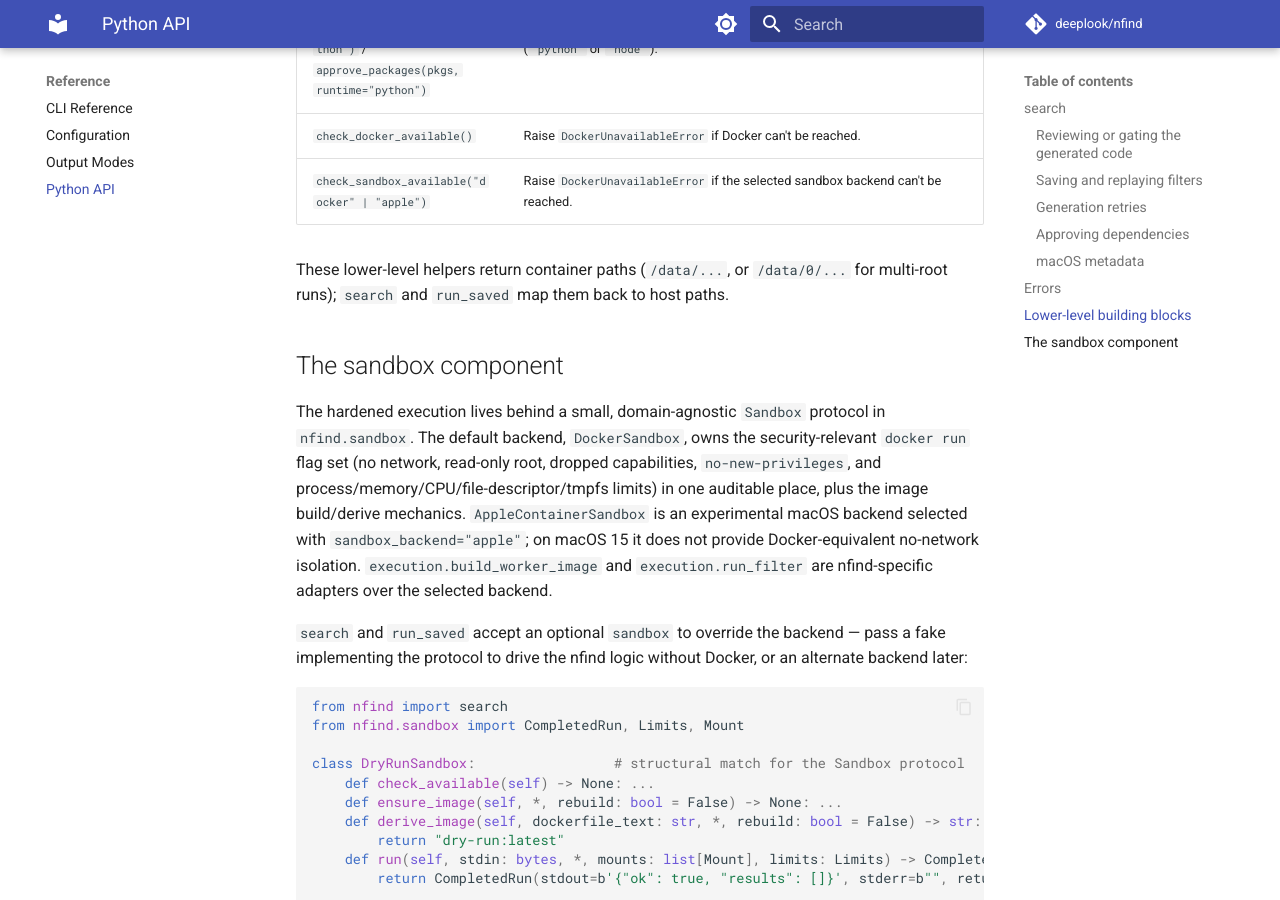
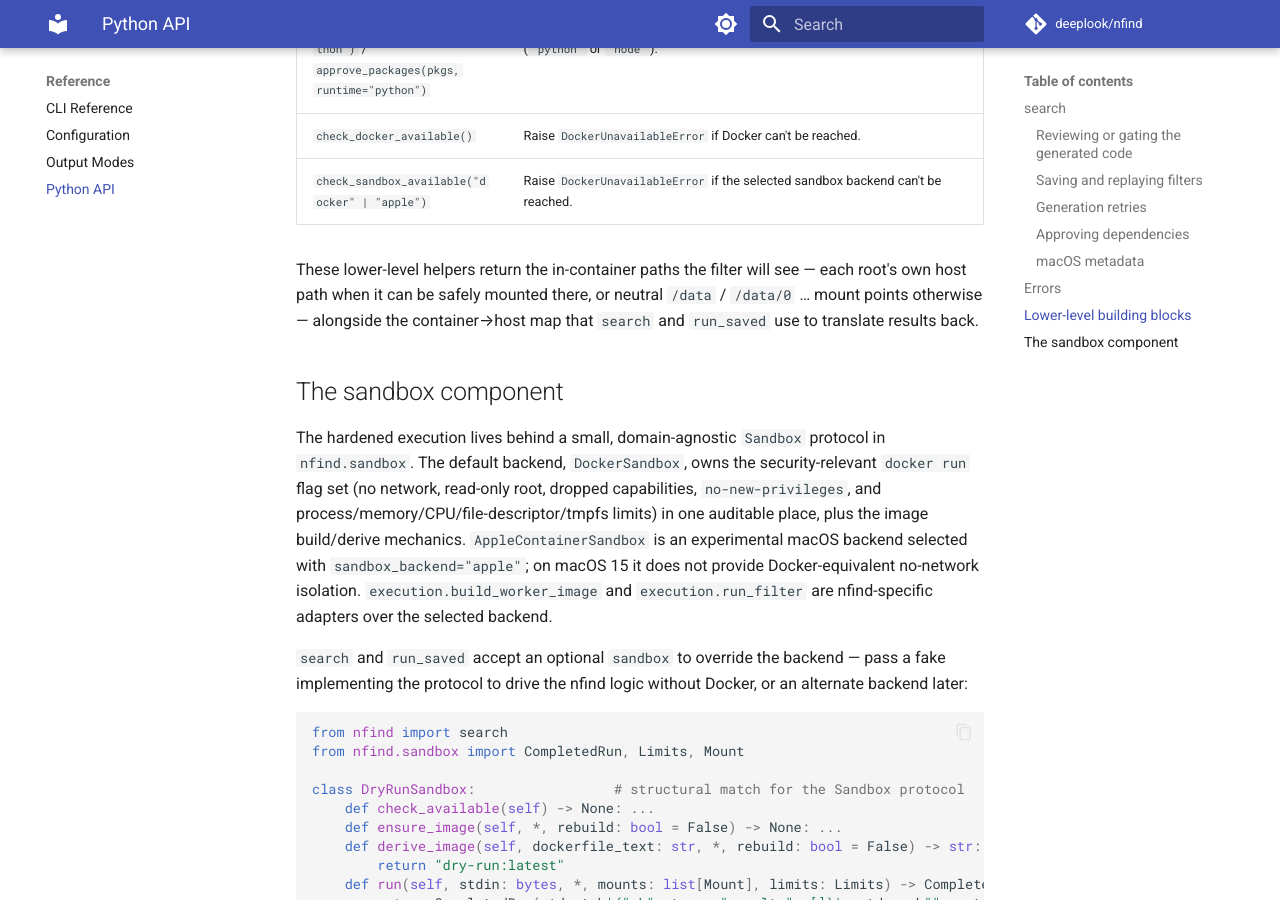
Before and after one commit to deeplook/nfind, an MkDocs documentation site: the page built from docs/api.md, in a window 1280 px wide and 900 px high, scrolled down 5408 px. Built offline with MkDocs 1.6.1 and Material for MkDocs 9.7.7, drawn with Linux system fonts in a browser that asks for light colours; comment, search, counter and statistics services are not loaded.

Commit message:
docs: stop pinning the sandbox mount point to /data
Identity mounting bind-mounts each search root at its own host path when safe,
falling back to /data only when unsafe, so the docs no longer state the search
tree is always mounted at /data. Fixes the now-incorrect api.md claim that the
enumeration helpers return /data-prefixed paths, and generalises the mount-point
wording in safety.md, macos-metadata.md, and runtimes.md (the read-only security
property is unchanged).

```diff
--- a/docs/api.md
+++ b/docs/api.md
@@ -237,8 +237,10 @@ records = execution.run_filter(
 | `check_docker_available()` | Raise `DockerUnavailableError` if Docker can't be reached. |
 | `check_sandbox_available("docker" | "apple")` | Raise `DockerUnavailableError` if the selected sandbox backend can't be reached. |
 
-These lower-level helpers return container paths (`/data/...`, or `/data/0/...` for
-multi-root runs); `search` and `run_saved` map them back to host paths.
+These lower-level helpers return the in-container paths the filter will see — each root's
+own host path when it can be safely mounted there, or neutral `/data` / `/data/0` … mount
+points otherwise — alongside the container→host map that `search` and `run_saved` use to
+translate results back.
 
 ## The sandbox component
 
```
Also changed, not shown: docs/macos-metadata.md (+1 -1 lines), docs/runtimes.md (+1 -1 lines), docs/safety.md (+1 -1 lines).
